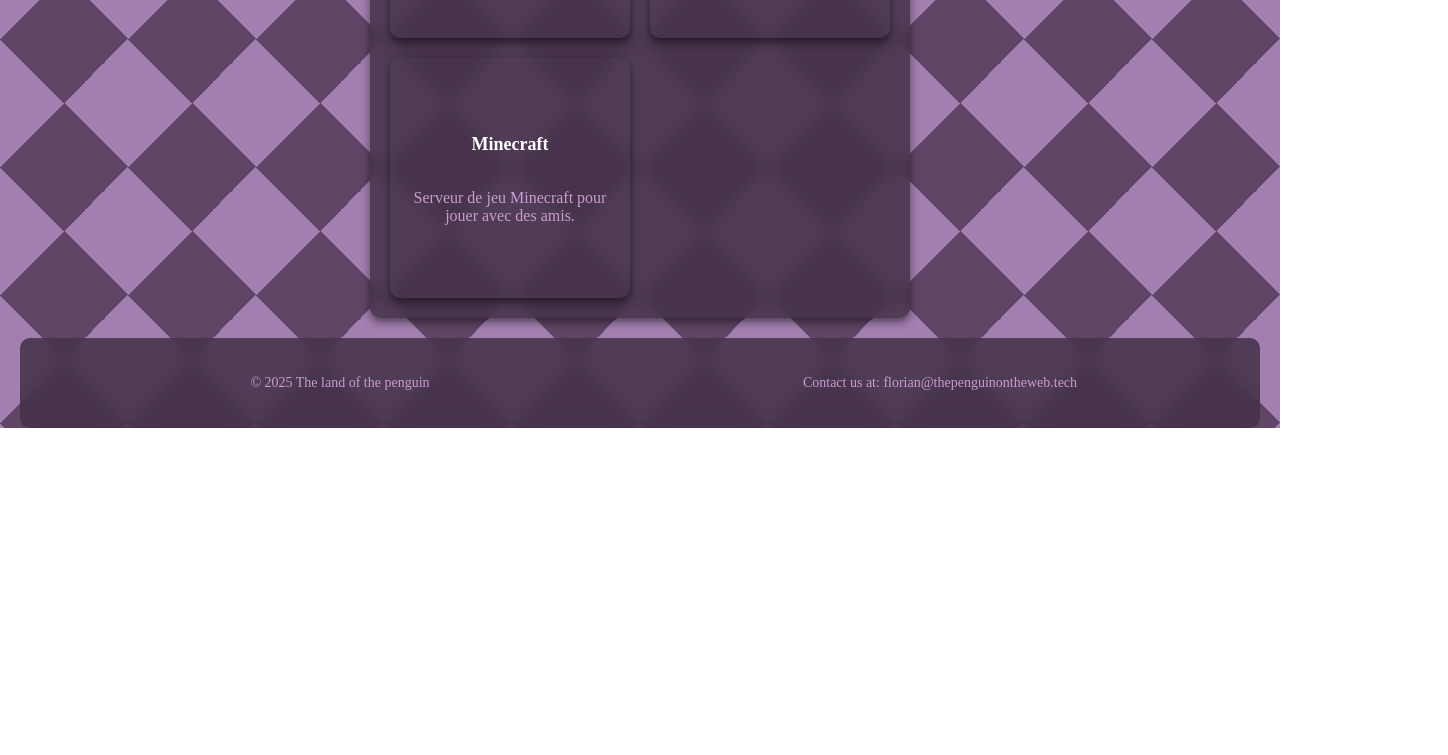
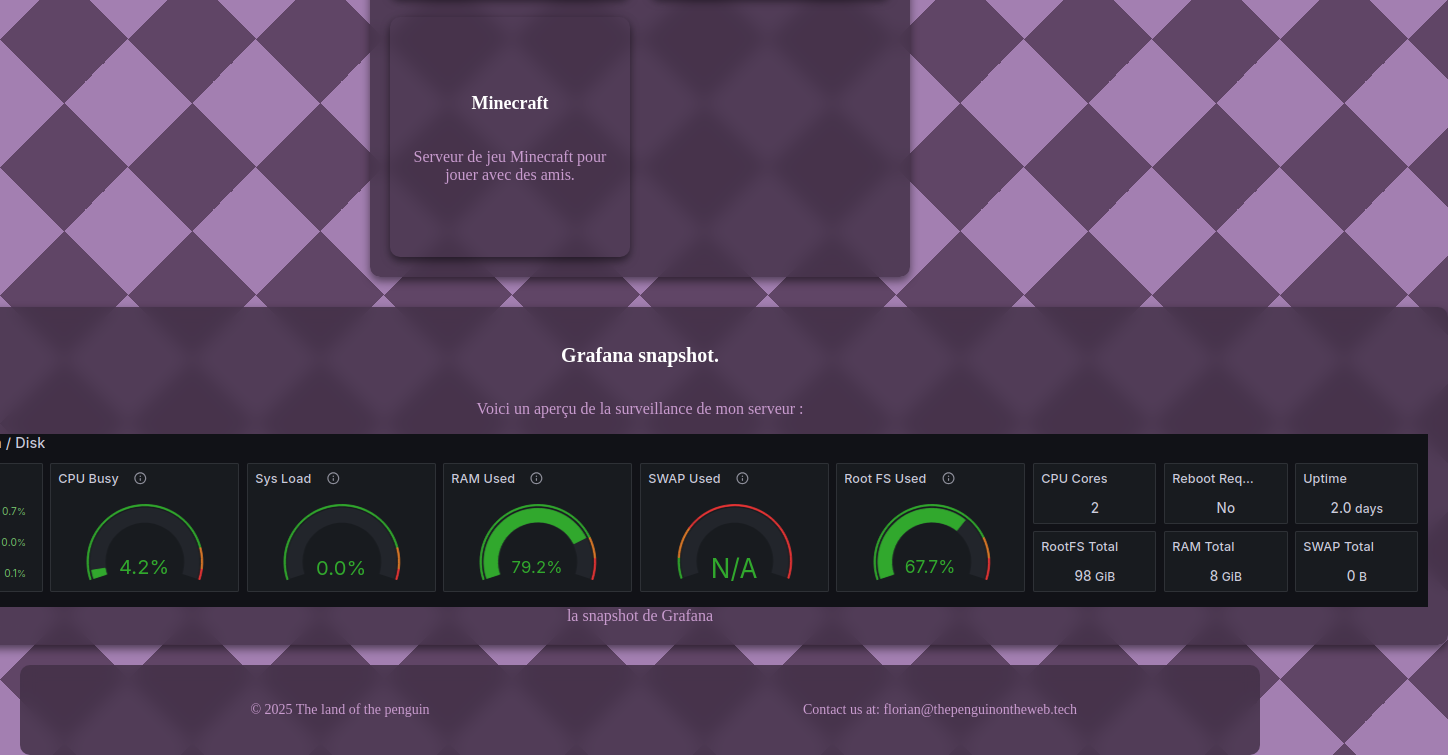
Before and after one commit to TheGitPenguin/landing-page, a website: page public/vps.html in a window 1280 px wide. Shown: the part 1881-2636 px from the top of the page, 1448 px wide, since content can reach past the window. Before the commit the page ends 2309 px from the top, so only its background shows below. Drawn offline with Linux system fonts and the light colour scheme.

Commit message:
update vps page

```diff
--- a/public/styles/common.css
+++ b/public/styles/common.css
@@ -186,7 +186,8 @@ main {
 }
 
 .info.card {
-  width: 500px;
+  min-width: 500px;
+  width: auto;
   height: auto;
 
   h2 {
@@ -203,7 +204,7 @@ main {
     display: grid;
     grid-template-columns: repeat(2, 1fr); /* 2 colonnes de largeur égale */
     gap: 20px;
-    width: 100%;
+    width: 500px;
 
     .card {
       h3 {
--- a/public/vps.html
+++ b/public/vps.html
@@ -78,6 +78,13 @@
                     </div>
                 </div>
             </div>
+            <div class="card info blur">
+                <h2>Grafana snapshot.</h2>
+                <p>Voici un aperçu de la surveillance de mon serveur :</p>
+                <img src="imgs/grafana_snapshot.png" alt="Grafana Snapshot" class="grafana-snapshot">
+                <a target="_blank" href="https://grafana.thepenguinontheweb.tech/dashboard/snapshot/6YgiZfAb1AnPaN4weKGGiLIlGjIK5JD9?orgId=0&from=2025-06-12T12:41:53.379Z" >la snapshot de Grafana</a>
+
+            </div>
         </div>
     </main>
     <footer class="blur">
```
Also changed, not shown: public/imgs/grafana_snapshot.png (added).
